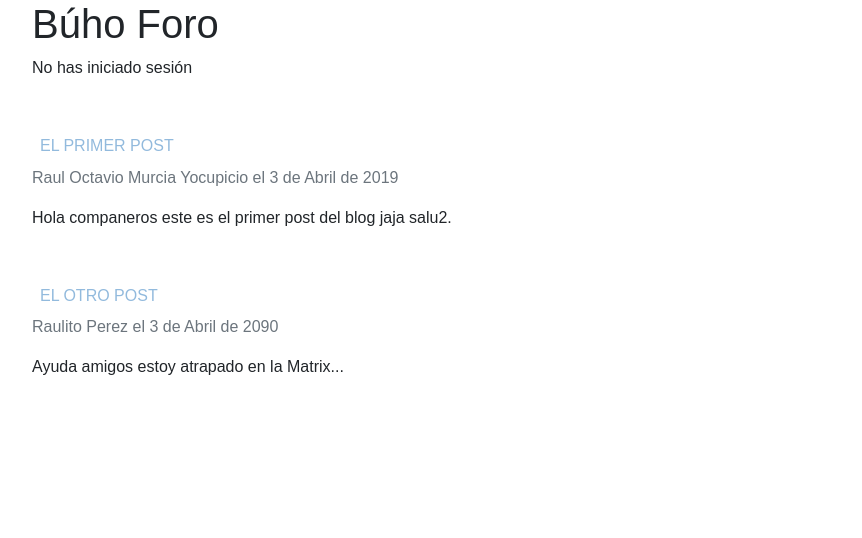
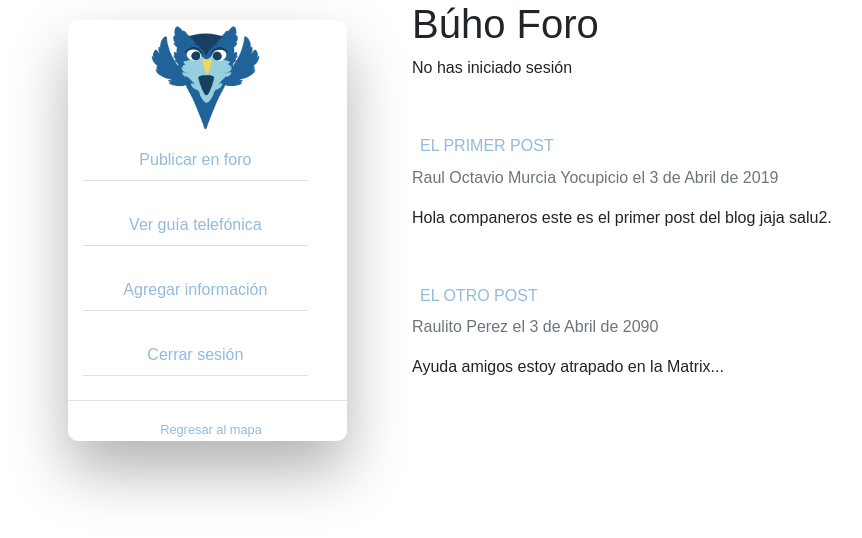
Before and after one commit to raulmyocu/owlmap, a Flask app: page /forum in a window 1280 px wide. Shown: the part 72-610 px from the top of the page, without its empty margins (53-915 px from the left). Run offline with Flask 2, Linux system fonts and the light colour scheme; some libraries are stand-ins or nearby versions.

Commit message:
agregué de nuevo la barra del foro jeje

```diff
--- a/owlmap/static/css/main.css
+++ b/owlmap/static/css/main.css
@@ -6,6 +6,11 @@
 #login-background {
   position: relative;
   background: linear-gradient(rgba(255,255,255,0.5), rgba(255,255,255,0.5)), url('../images/owlmap1.png') center no-repeat;
+  background-attachment: fixed;
+}
+
+#sidebar-background {
+  position: relative;
   background-attachment: fixed;
 }
 
--- a/owlmap/templates/forum.html
+++ b/owlmap/templates/forum.html
@@ -1,6 +1,46 @@
 {% extends "layout.html" %}
 {% block content %}
 <div class="container">
+  <div class="row">
+    <div class="col-lg-4" id="sidebar-background">
+      <div class="wrapper fadeInDown">
+        <div id="formContent">
+          <!-- Tabs Titles -->
+          <!-- Icon -->
+          <div class="fadeIn first">
+            <img src="{{ url_for('static', filename='images/owlmapPuntero.png') }}" width="120px" height="120px" alt="User Icon" />
+          </div>
+          <!-- Sidebar Form -->
+          <div class="content-section" style="text-align:center">
+            <nav class="col-sm-11" style="text-align:center">
+
+              <!-- Links -->
+              <ul class="navbar-nav" >
+                <li class="border-bottom mb-4" >
+                  <a class="nav-link" href="#">Publicar en foro</a>
+                </li>
+                <li class="border-bottom mb-4">
+                  <a class="nav-link" href="#">  Ver guía telefónica</a>
+                </li>
+                <li class="border-bottom mb-4">
+                  <a class="nav-link" href="#">Agregar información</a>
+                </li>
+                <li class="border-bottom mb-4">
+                  <a class="nav-link" href="#">Cerrar sesión</a>
+                </li>
+              </ul>
+
+            </nav>
+          </div>
+          <div class="border-top pt-3">
+            <small class ="text-muted">
+              <a class="ml-2" href="{{url_for('home')}}">Regresar al mapa</a>
+            </small>
+          </div>
+        </div>
+      </div>
+    </div>
+    <div class="col-lg-8">
       <h1>Búho Foro</h1>
       {% if name %}
       <p>¡Hola {{name}}!</p>
@@ -19,5 +59,7 @@
       </article>
       {% endfor %}
     </div>
+  </div>
+</div>
 
 {% endblock content %}
```
Lines whose indentation alone changed are shown as unchanged.
